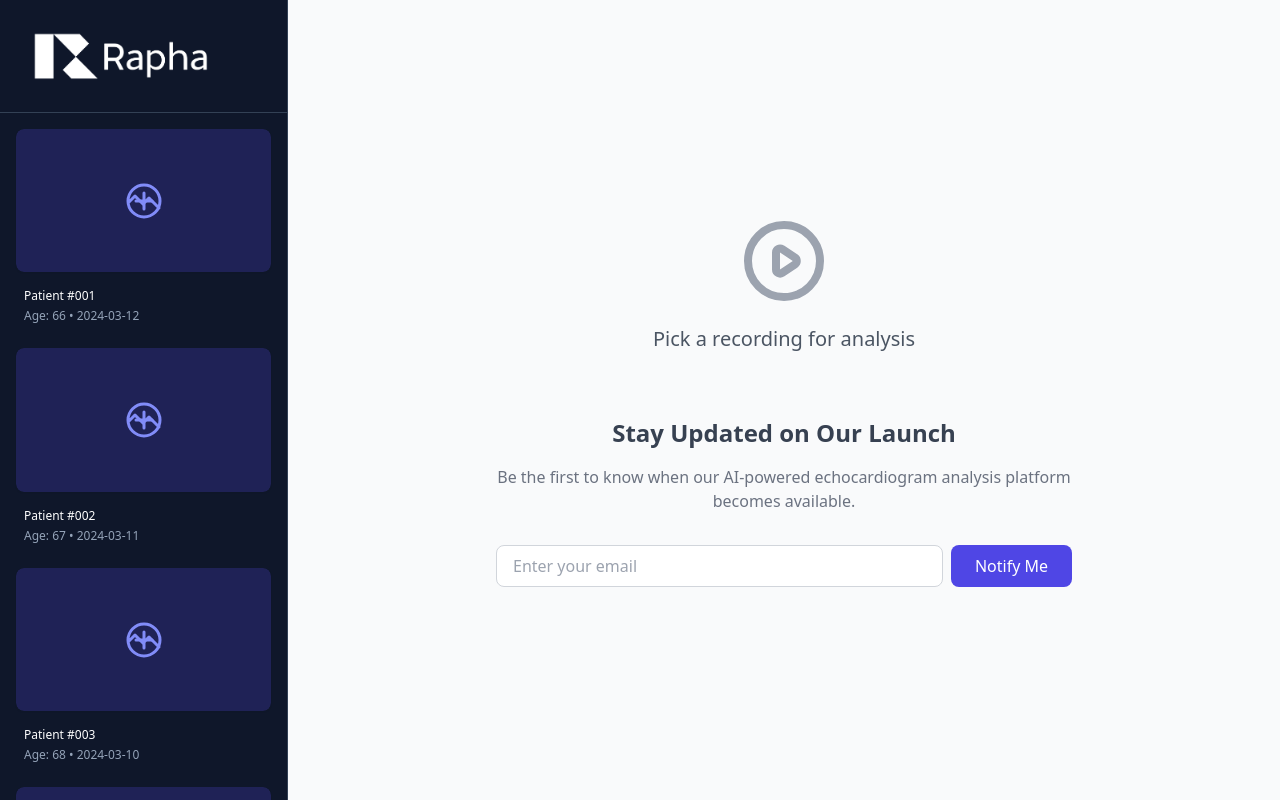
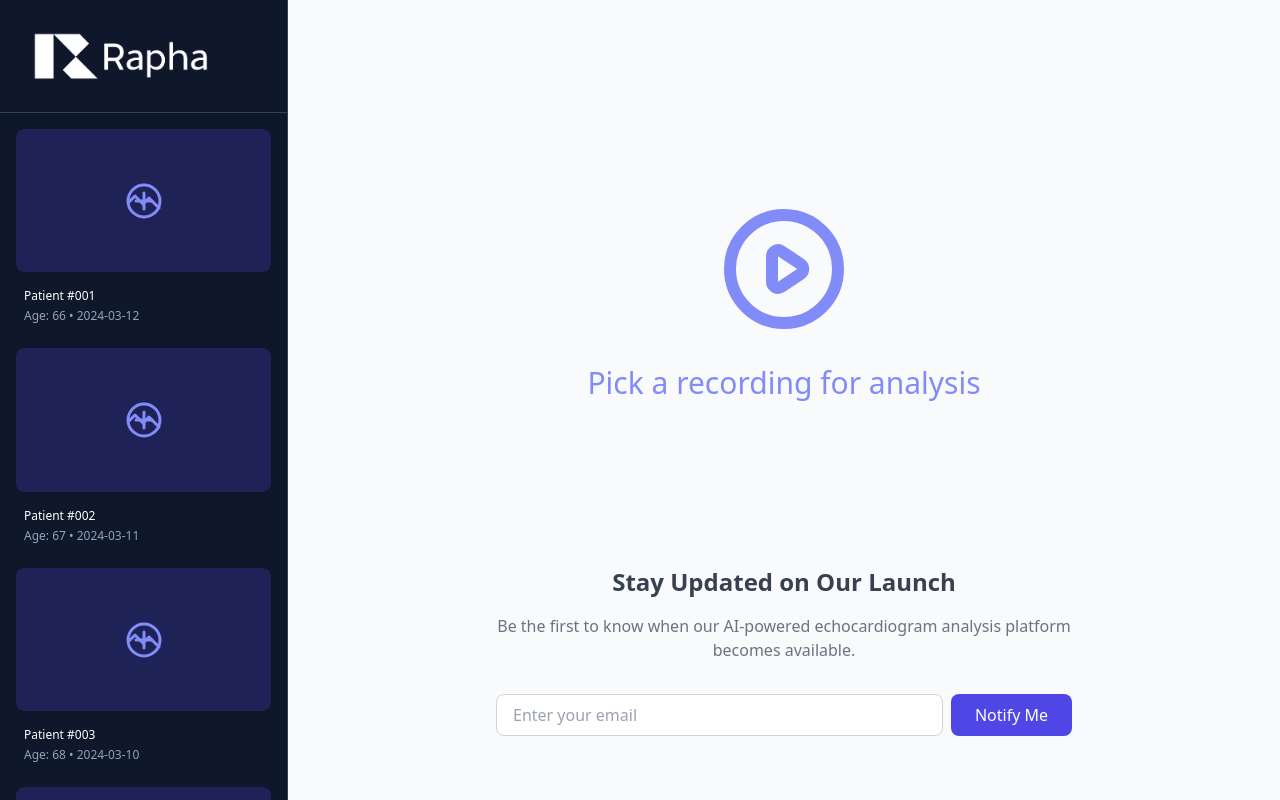
Before and after one commit to david-cdr/Rapha, a React (Vite) app: page / in a window 1280 px wide. Built offline with nearby package versions, Linux system fonts and the light colour scheme.

Commit message:
style(): improved styling

```diff
--- a/src/App.tsx
+++ b/src/App.tsx
@@ -28,11 +28,13 @@ function App() {
       />
 
       <div className="flex-1 overflow-y-auto bg-gray-50">
-        <div className="max-w-4xl mx-auto p-8">
+        <div className="max-w-4xl mx-auto p-8 min-h-full flex flex-col">
           {!selectedRecording ? (
-            <div className="h-[calc(100vh-4rem)] flex flex-col items-center justify-center text-gray-400">
+            <>
+              <div className="flex-1 flex items-center justify-center">
+                <div className="flex flex-col items-center">
                   <svg
-                className="w-24 h-24 mb-4"
+                    className="w-36 h-36 mb-6 text-indigo-400"
                     fill="none"
                     stroke="currentColor"
                     viewBox="0 0 24 24"
@@ -51,11 +53,13 @@ function App() {
                       d="M21 12a9 9 0 11-18 0 9 9 0 0118 0z"
                     />
                   </svg>
-              <p className="text-xl text-gray-600 mb-16">Pick a recording for analysis</p>
-              <div className="w-full max-w-2xl">
+                  <p className="text-3xl text-indigo-400">Pick a recording for analysis</p>
+                </div>
+              </div>
+              <div className="mt-auto pb-8">
                 <EmailSignup />
               </div>
-            </div>
+            </>
           ) : (
             <div className="pb-12">
               {isAnalyzing ? (
```
Lines whose indentation alone changed are shown as unchanged.
